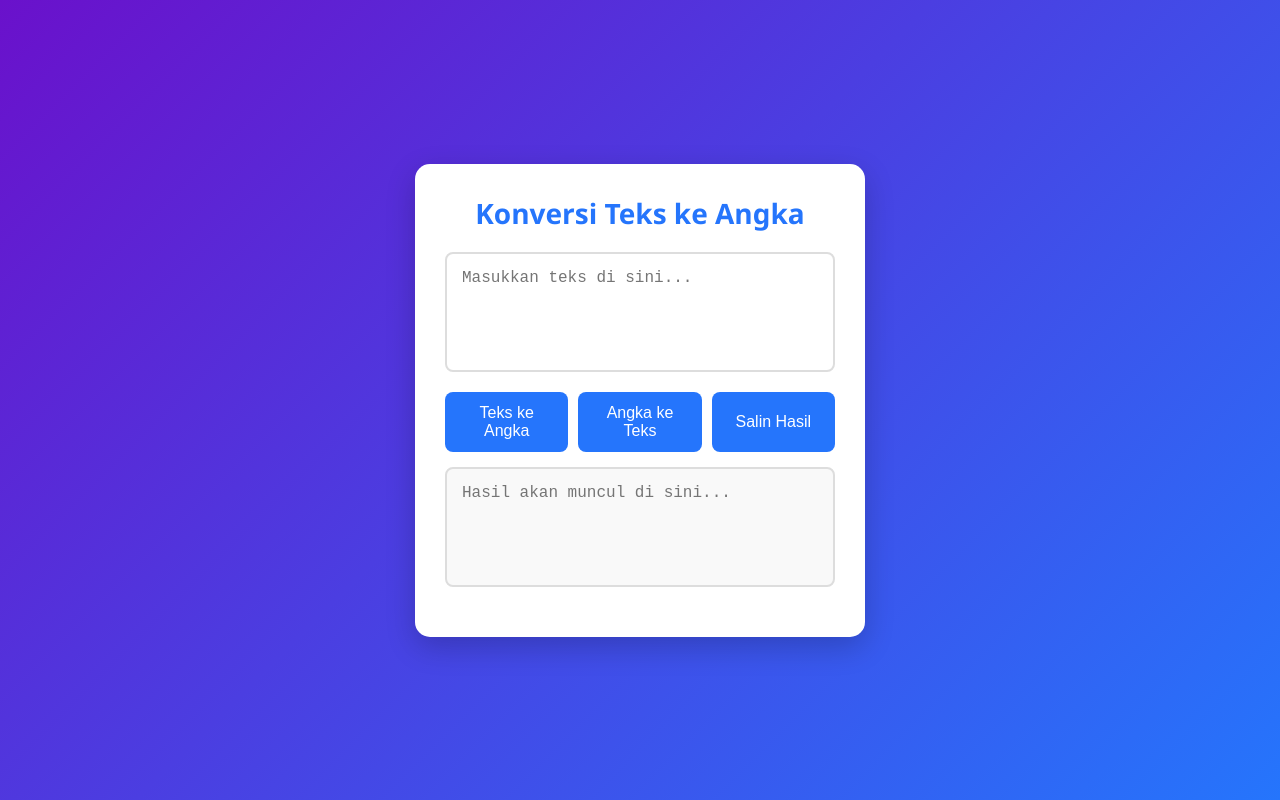
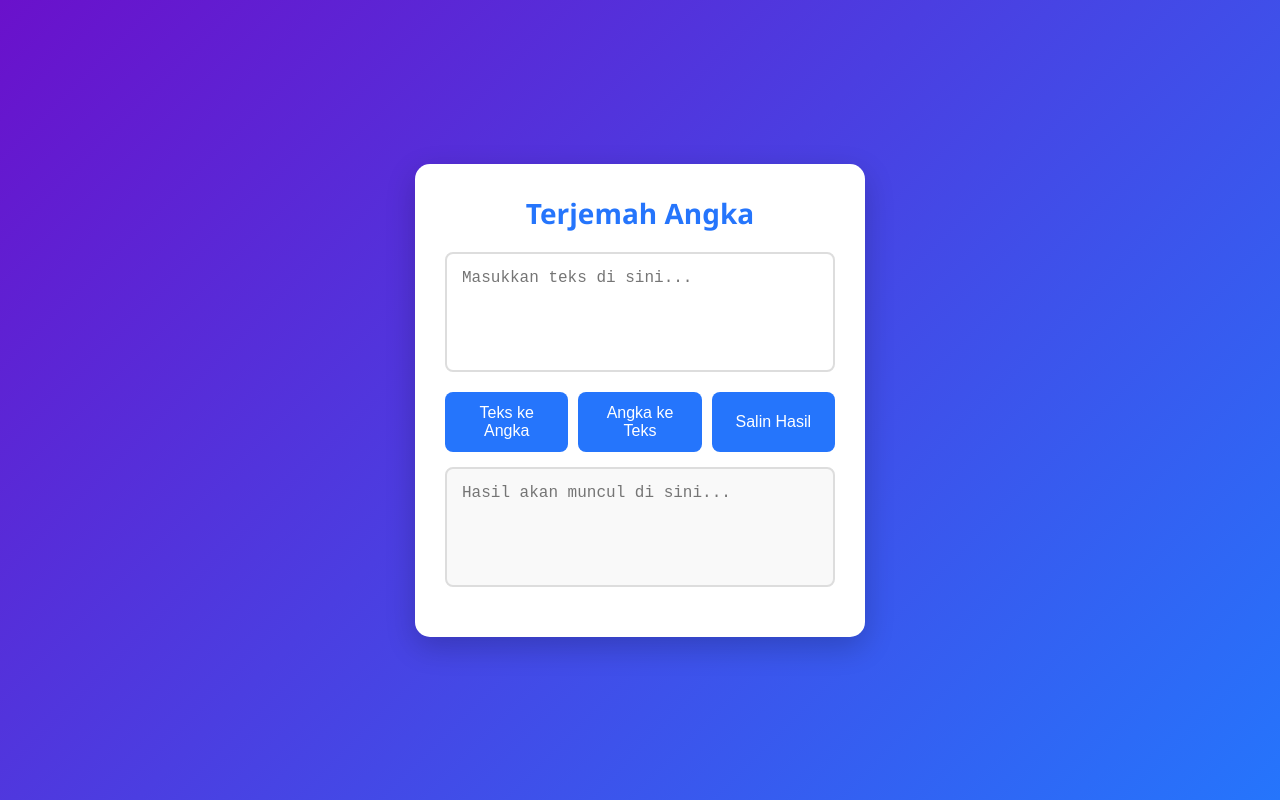
Before and after one commit to TarnaWijaya-Studio/Konverter-Teks-ke-Angka, a plain HTML site: page index.html in a window 1280 px wide. Drawn offline with Linux system fonts and the light colour scheme.

Commit message:
update index.html

```diff
--- a/index.html
+++ b/index.html
@@ -8,7 +8,7 @@
 </head>
 <body>
   <div class="container">
-    <h1>Konversi Teks ke Angka</h1>
+    <h1>Terjemah Angka</h1>
     <textarea id="inputText" placeholder="Masukkan teks di sini..."></textarea>
     <div class="buttons">
       <button onclick="convertToNumbers()">Teks ke Angka</button>
```
